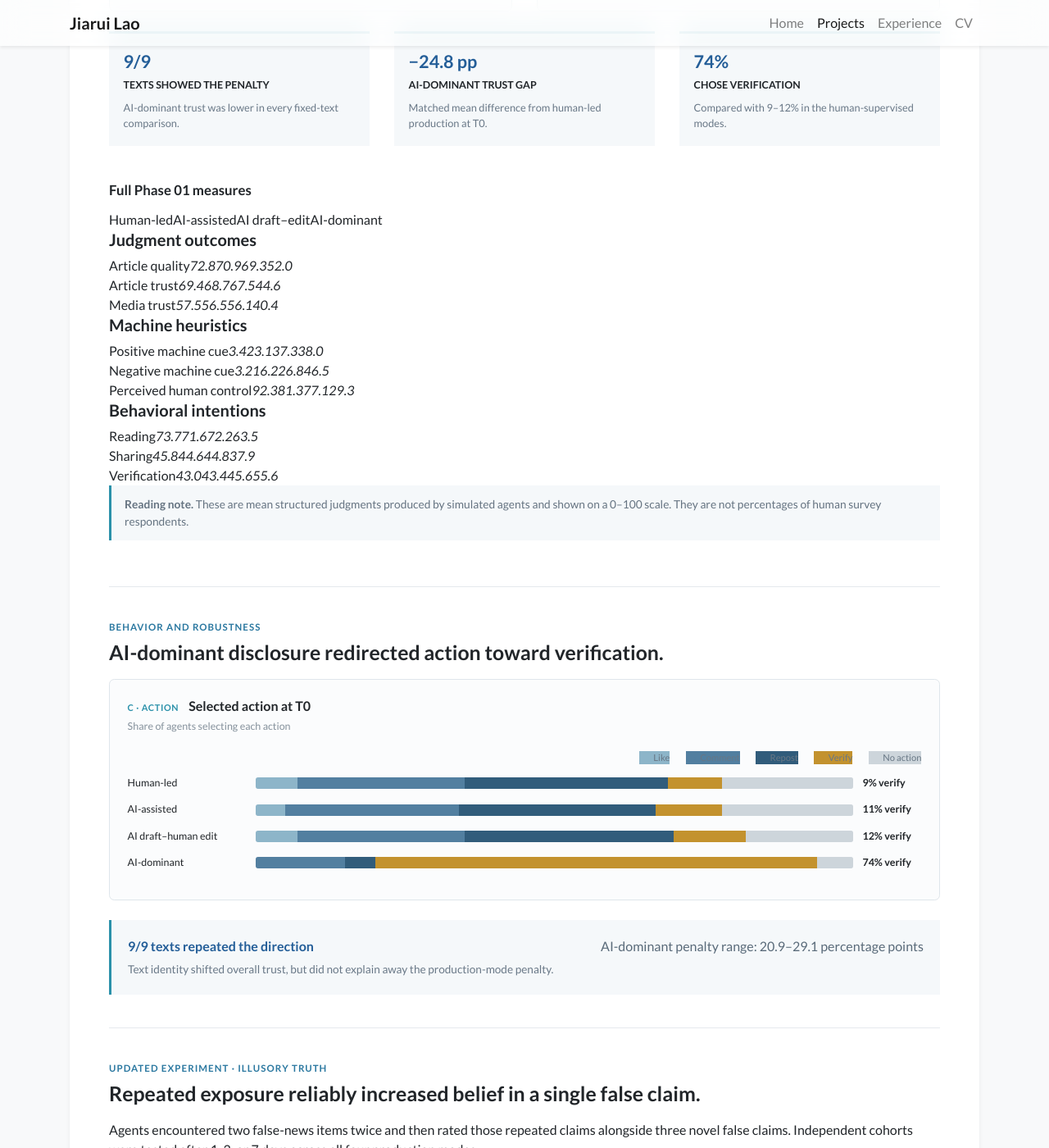
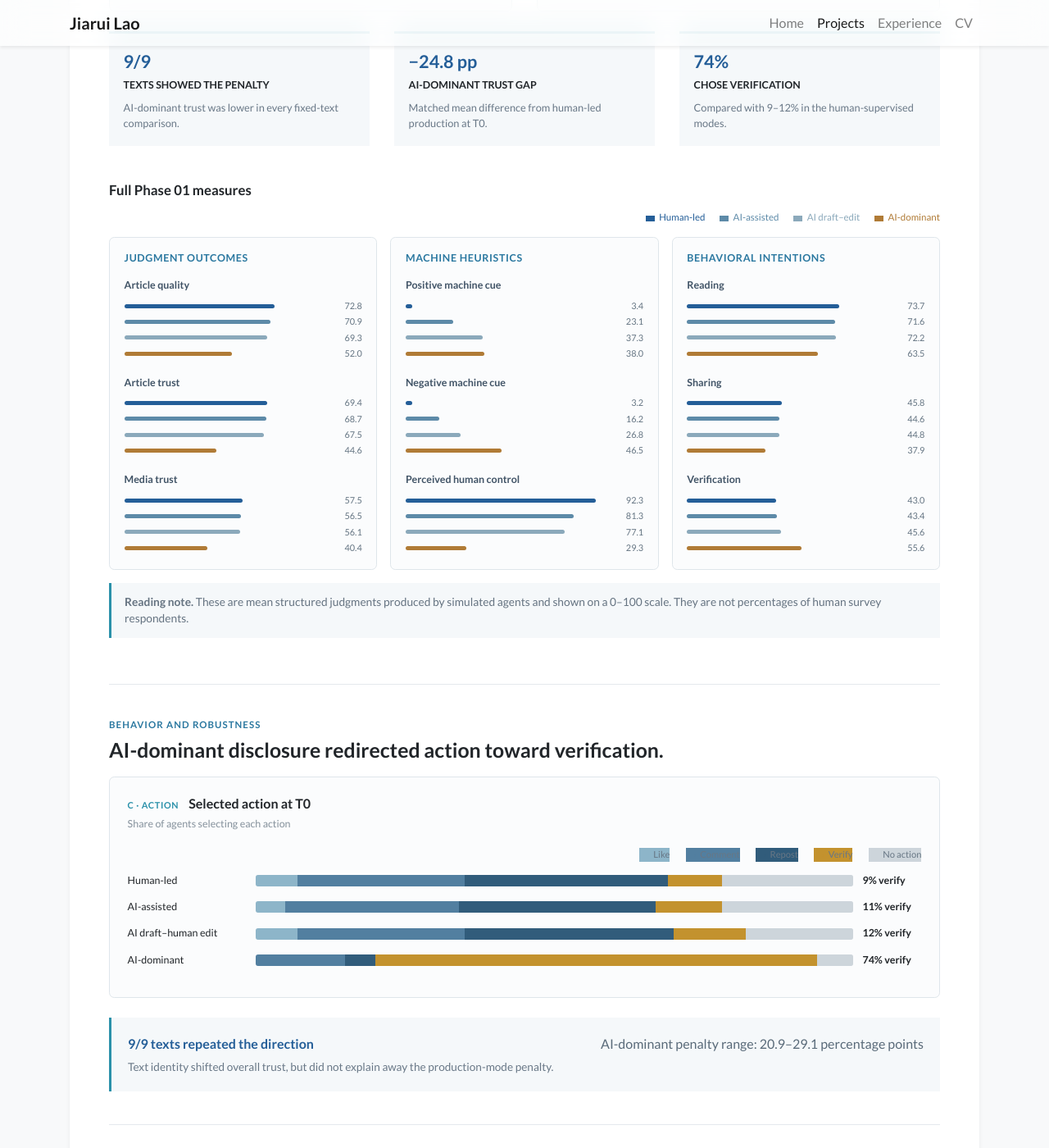
Before and after one commit to laojiaaaaaa-pixel/laojiaaaaaa-pixel.github.io, a Jekyll site: the page built from projects.html, in a window 1280 px wide and 1400 px high, scrolled down 1380 px. Shown: the whole window at 82% size. Built offline with Jekyll 4.4.1, drawn with Linux system fonts in a browser that asks for light colours; nearby versions of some CDN libraries; a style sheet for code colours, icons or effects is not loaded.

Commit message:
Style Phase 01 measure visualizations

```diff
--- a/assets/css/global.css
+++ b/assets/css/global.css
@@ -67,6 +67,16 @@ body {
 .finding-cards > div > div { width: 100%; padding: 1.1rem; border-top: 3px solid #2b91aa; background: #f5f8fa; }
 .finding-cards strong, .finding-cards span { display: block; }.finding-cards strong { color: #245e98; font-size: 1.35rem; }.finding-cards span { margin: .25rem 0 .5rem; font-size: .78rem; font-weight: 700; text-transform: uppercase; }.finding-cards p { margin: 0; color: #697887; font-size: .8rem; }
 .measure-table .measure-group td { padding-top: 1rem; color: #2b78a0; font-size: .72rem; font-weight: 700; letter-spacing: .06em; text-align: left !important; text-transform: uppercase; background: #f5f8fa; }
+.measure-legend { display: flex; flex-wrap: wrap; justify-content: flex-end; gap: .45rem 1.1rem; margin: 0 0 1rem; color: #667684; font-size: .72rem; }
+.measure-legend span::before { display: inline-block; width: 11px; height: 7px; margin-right: .35rem; content: ""; vertical-align: middle; background: currentColor; }
+.measure-legend .human { color: #245e98; }.measure-legend .assist { color: #5d8aa8; }.measure-legend .draft { color: #8ba9bb; }.measure-legend .dominant { color: #b07b36; }
+.measure-facets { display: grid; grid-template-columns: repeat(3, minmax(0, 1fr)); gap: 1rem; margin-bottom: 1rem; }
+.measure-facet { padding: 1.1rem; border: 1px solid #dfe6eb; border-radius: .4rem; background: #fbfcfd; }
+.measure-facet h5 { margin: 0 0 1rem; color: #2b78a0; font-size: .78rem; letter-spacing: .05em; text-transform: uppercase; }
+.grouped-measures > div { margin-bottom: 1.15rem; }.grouped-measures > div:last-child { margin-bottom: 0; }.grouped-measures > div > span { display: block; margin-bottom: .45rem; color: #405366; font-size: .78rem; font-weight: 700; }
+.grouped-measures i { display: grid; grid-template-columns: 1fr 31px; align-items: center; gap: 3px .45rem; font-style: normal; }
+.grouped-measures b { display: block; min-width: 2px; height: 5px; border-radius: 99px; }.grouped-measures em { color: #647482; font-size: .68rem; font-style: normal; text-align: right; }
+.grouped-measures .human { background: #245e98; }.grouped-measures .assist { background: #5d8aa8; }.grouped-measures .draft { background: #8ba9bb; }.grouped-measures .dominant { background: #b07b36; }
 .stack-bars > div { grid-template-columns: 145px 1fr 72px; }
 .stack-bars i { display: flex; height: 14px; overflow: hidden; border-radius: 3px; background: #e9edf0; }
 .stack-bars i b { display: block; height: 100%; }.like, .stack-legend .like::before { background: #8db5c9 !important; }.comment, .stack-legend .comment::before { background: #527fa0 !important; }.repost, .stack-legend .repost::before { background: #315c7b !important; }.verify, .stack-legend .verify::before { background: #c3922e !important; }.none, .stack-legend .none::before { background: #cdd5db !important; }
@@ -109,6 +119,8 @@ body {
     .experiment-stages { grid-template-columns: 1fr; }
     .ite-matrix { grid-template-columns: repeat(2, 1fr); }
     .mechanism-compare > div { grid-template-columns: 110px 1fr; }.mechanism-compare strong { grid-column: 2; text-align: left; }
+    .measure-facets { grid-template-columns: 1fr; }
+    .measure-legend { justify-content: flex-start; }
 }
 
 h1, h2, h3, h4, h5, h6,
```
